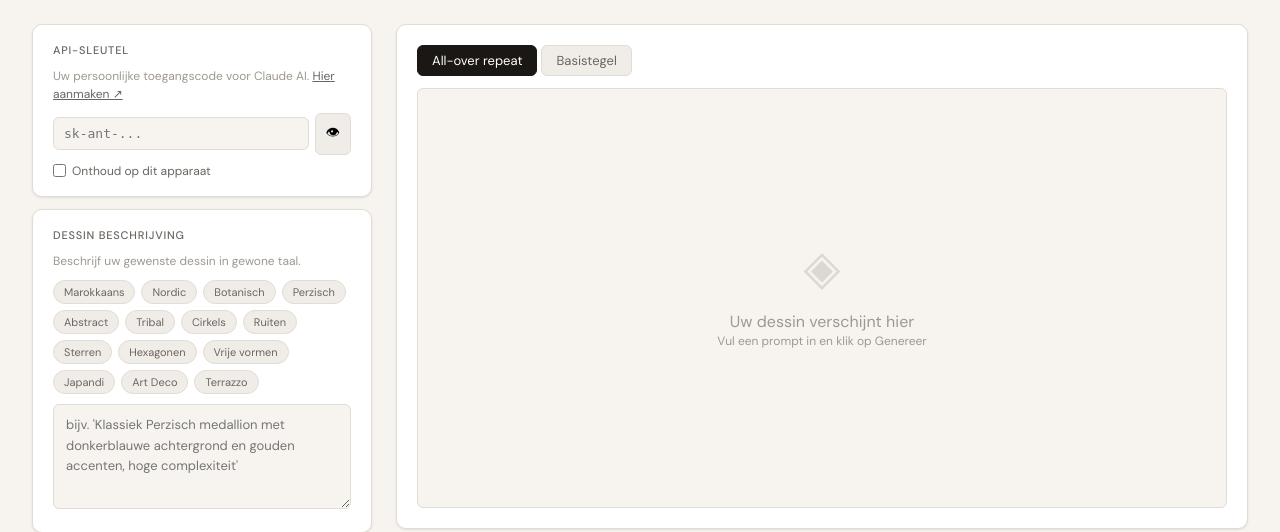
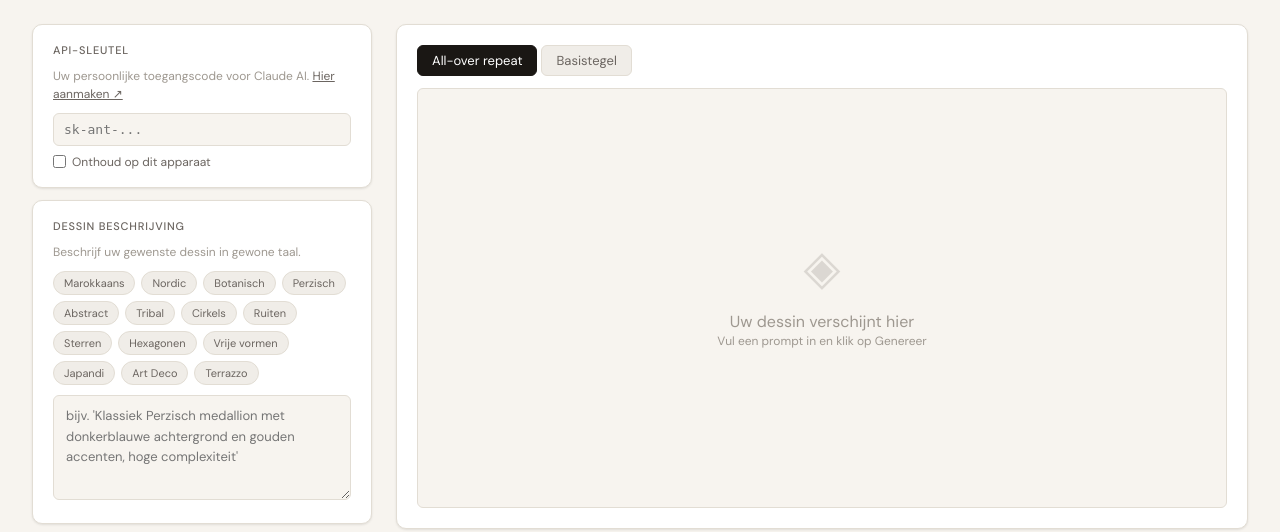
Before and after one commit to appieoosterhof/dcod-tapijt-studio-v2, a Flask app: page / in a window 1280 px wide. Shown: the part 73-605 px from the top of the page. Run offline with Flask 3, Linux system fonts and the light colour scheme.

Commit message:
Verberg oogje API sleutel

```diff
--- a/templates/index.html
+++ b/templates/index.html
@@ -43,7 +43,7 @@
         <p class="hint">Uw persoonlijke toegangscode voor Claude AI. <a href="https://console.anthropic.com/keys" target="_blank">Hier aanmaken ↗</a></p>
         <div class="input-wrap">
           <input type="password" id="apiKey" placeholder="sk-ant-..." autocomplete="off"/>
-          <button class="btn-icon" onclick="toggleApiKey()" title="Toon/verberg">👁</button>
+
         </div>
         <label class="remember-row">
           <input type="checkbox" id="rememberKey" onchange="handleRemember()"/>
```
